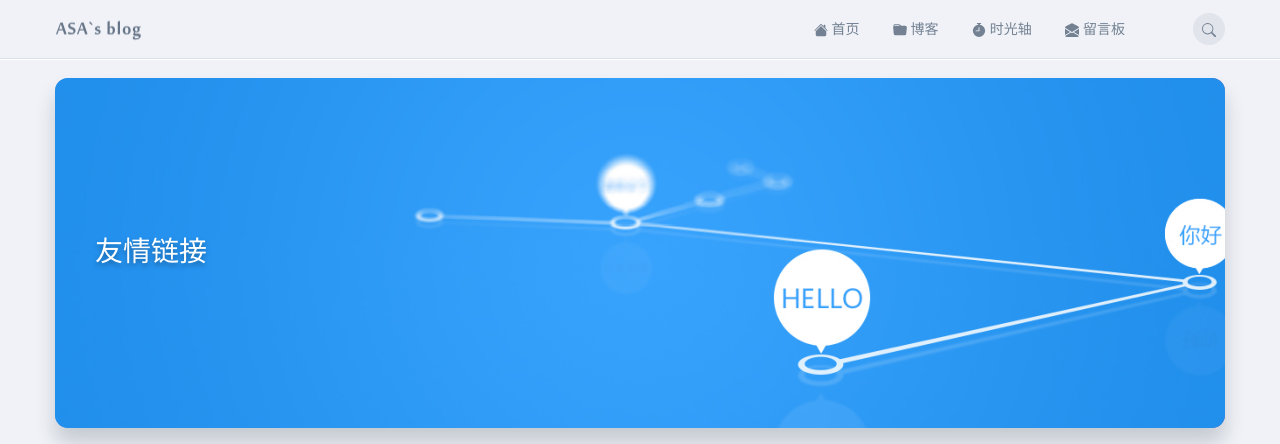
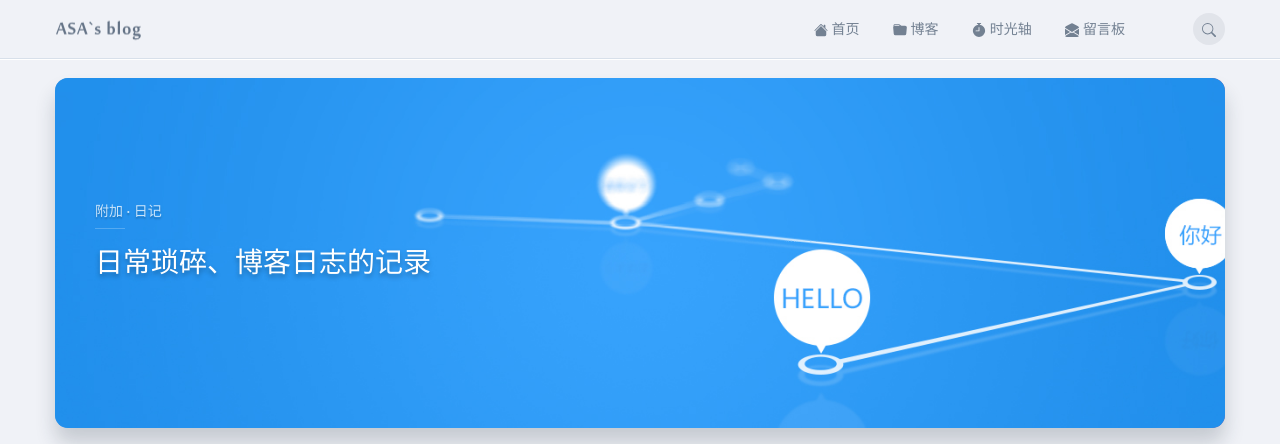
Before and after one commit to DeYu666/New_django_blog, a Django app: page /diary/ in a window 1280 px wide. Shown: the top 444 px of the page. Run offline with Django 3.2, Linux system fonts and the light colour scheme; data that the repository does not hold is empty; some libraries are stand-ins or nearby versions.

Commit message:
Update some name of page.

```diff
--- a/templates/blog/diary.html
+++ b/templates/blog/diary.html
@@ -12,8 +12,8 @@
                   <div class="detail-page" post-id="5457" style="background-image: url(./img/title/default.jpg);">
                     <div class="container flex-row-middle coverflow1">
                       <div class="detail-content flex-column-middle">
-                        <div class="category" style="display: none;">未分类</div>
-                        <h1>友情链接</h1>
+                        <div class="category">附加 · 日记</div>
+                        <h1>日常琐碎、博客日志的记录</h1>
                       </div>
                     </div>
                   </div>
--- a/templates/blog/post-board.html
+++ b/templates/blog/post-board.html
@@ -25,8 +25,8 @@
                   <div class="detail-page" post-id="5457" style="background-image: url(https://dsm.panda-studio.cn:82/aliyun-wordpress/uploads/sites/7/2019/09/node_and_gutenberg_header.png);">
                     <div class="container flex-row-middle coverflow1">
                       <div class="detail-content flex-column-middle">
-                        <div class="category">开发 · Develop</div>
-                        <h1>Gutenberg Sidebar边栏开发心得</h1>
+                        <div class="category">附加 · 留言板</div>
+                        <h1>请诸位畅所欲言</h1>
                       </div>
                     </div>
                   </div>
@@ -78,7 +78,7 @@
                       {% for postboard in postboards %}
                           <li class="comment even thread-even depth-1" id="comment-2570">
                             <div id="div-comment-2570" class="comment-body clearfix">
-                              <img alt="" src="https://dsm.panda-studio.cn:82/aliyun-wordpress/uploads/sites/7/2017/12/girl-04.png" class="avatar avatar-32 photo" height="32" width="32">
+                              <img alt="" src="{% static 'blog/img/comments/boy-03.png' %}" class="avatar avatar-32 photo" height="32" width="32">
                               <div class="comment-author vcard">
                                 <div class="meta">
                                   <span class="name">{{ postboard.name }}</span>
```
Also changed, not shown: templates/comments/inclusions/_list.html (+5 -2 lines).
